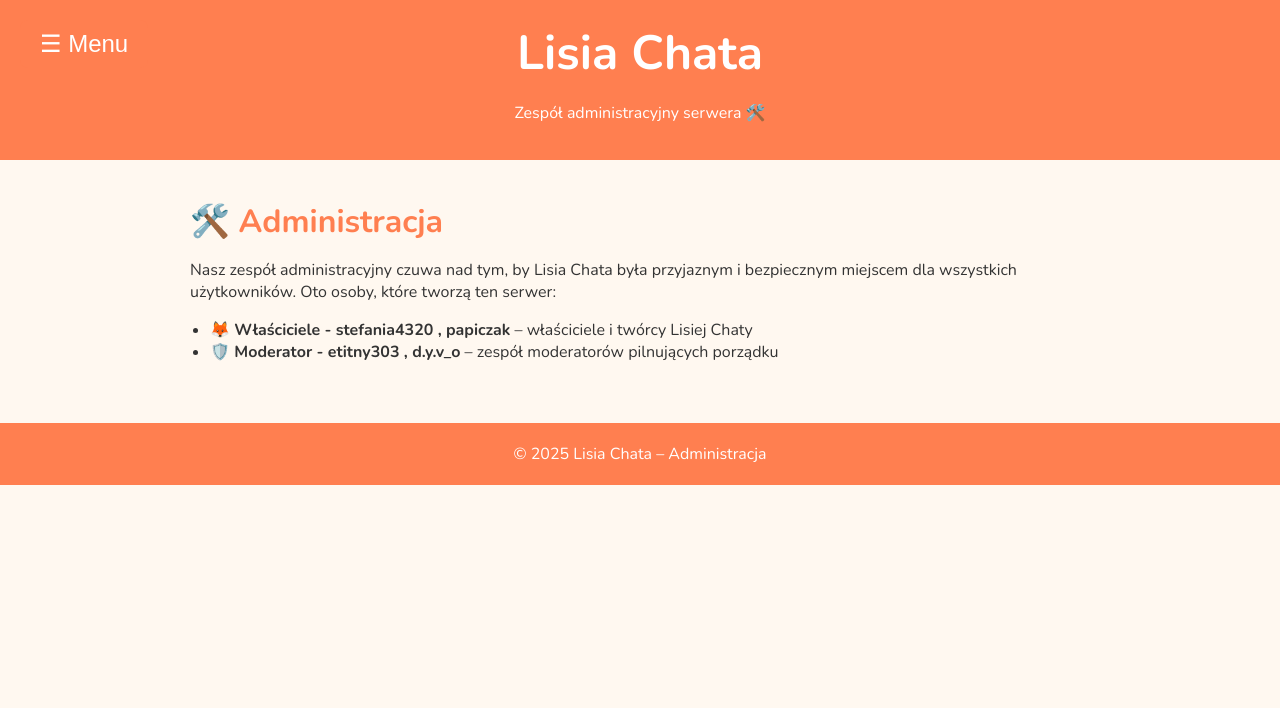
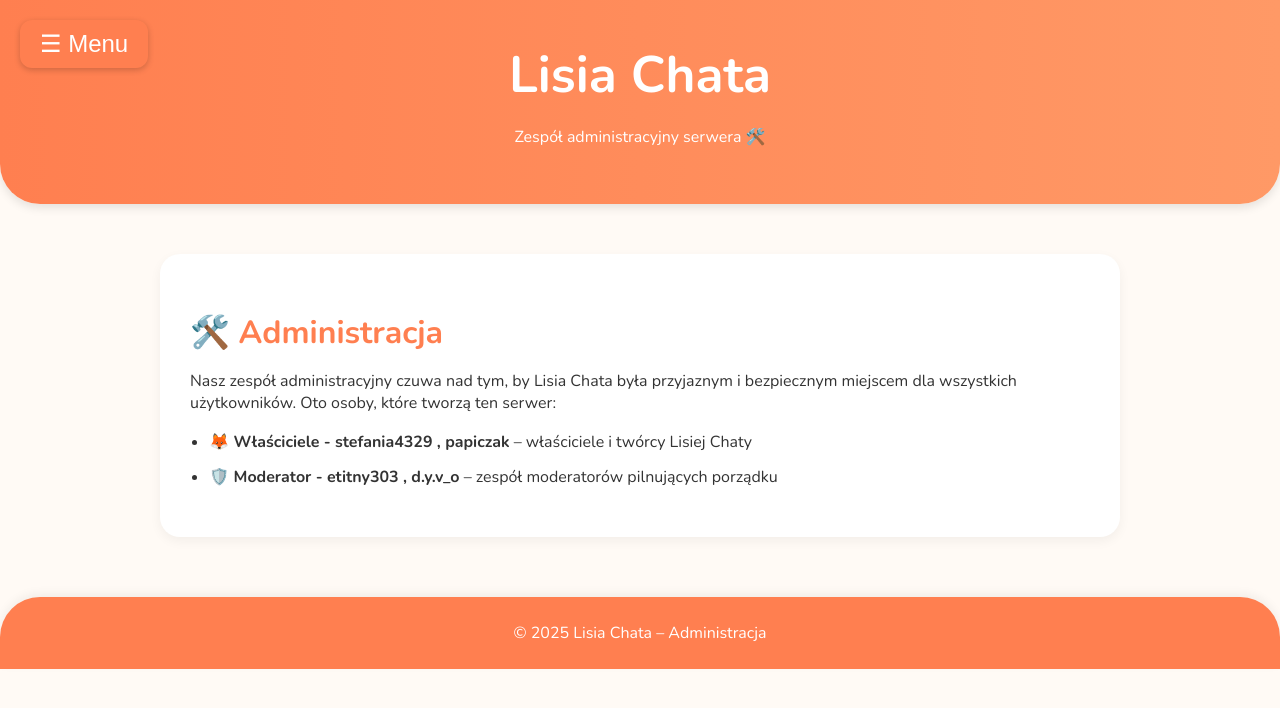
Before and after one commit to papiczak/lisia-chata, a plain HTML site: page administracja.html in a window 1280 px wide. Drawn offline with nearby package versions, Linux system fonts and the light colour scheme.

Commit message:
administracja.html

```diff
--- a/administracja.html
+++ b/administracja.html
@@ -1,15 +1,15 @@
 <!DOCTYPE html>
 <html lang="pl">
 <head>
-    <meta charset="UTF-8">
-    <meta name="viewport" content="width=device-width, initial-scale=1.0">
+  <meta charset="UTF-8" />
+  <meta name="viewport" content="width=device-width, initial-scale=1.0" />
   <title>Lisia Chata – Administracja</title>
-    <link href="https://fonts.googleapis.com/css2?family=Nunito:wght@400;700&display=swap" rel="stylesheet">
+  <link href="https://fonts.googleapis.com/css2?family=Nunito:wght@400;700&display=swap" rel="stylesheet" />
   <style>
     body {
       margin: 0;
       font-family: 'Nunito', sans-serif;
-            background: #fff8f0;
+      background: #fffaf5;
       color: #333;
     }
 
@@ -19,11 +19,12 @@
       position: fixed;
       top: 0;
       left: 0;
-            background-color: #ff7f50;
+      background: linear-gradient(180deg, #ff7f50, #ff9966);
       overflow-x: hidden;
       transition: 0.3s;
       padding-top: 60px;
       z-index: 1000;
+      box-shadow: 2px 0 10px rgba(0, 0, 0, 0.2);
     }
 
     #sidebar a {
@@ -36,7 +37,7 @@
     }
 
     #sidebar a:hover {
-            background-color: #e66a3a;
+      background-color: rgba(255, 255, 255, 0.1);
     }
 
     #sidebarCloseBtn {
@@ -61,38 +62,58 @@
       top: 20px;
       left: 20px;
       z-index: 1001;
-            border-radius: 8px;
+      border-radius: 12px;
+      box-shadow: 0 2px 6px rgba(0, 0, 0, 0.2);
     }
 
     header {
-            background: #ff7f50;
+      background: linear-gradient(90deg, #ff7f50, #ff9966);
       color: white;
-            padding: 20px 10px;
+      padding: 40px 20px;
       text-align: center;
+      border-bottom-left-radius: 40px;
+      border-bottom-right-radius: 40px;
+      box-shadow: 0 4px 10px rgba(0, 0, 0, 0.1);
     }
+
     header h1 {
       margin: 0;
-            font-size: 3em;
+      font-size: 3.2em;
     }
+
     section {
       max-width: 900px;
-            margin: 40px auto;
-            padding: 0 20px;
+      margin: 50px auto;
+      padding: 30px;
+      background: white;
+      border-radius: 20px;
+      box-shadow: 0 4px 12px rgba(0, 0, 0, 0.05);
     }
+
     .section-title {
       font-size: 2em;
-            margin-bottom: 10px;
+      margin-bottom: 15px;
       color: #ff7f50;
     }
+
     ul {
-            padding-left: 20px;
+      padding-left: 1.2em;
     }
+
+    ul li {
+      margin-bottom: 10px;
+      line-height: 1.6;
+    }
+
     footer {
       text-align: center;
-            padding: 20px;
+      padding: 25px;
       background: #ff7f50;
       color: white;
       margin-top: 60px;
+      border-top-left-radius: 40px;
+      border-top-right-radius: 40px;
+      box-shadow: 0 -4px 10px rgba(0, 0, 0, 0.05);
     }
   </style>
 </head>
@@ -118,7 +139,7 @@
     Nasz zespół administracyjny czuwa nad tym, by Lisia Chata była przyjaznym i bezpiecznym miejscem dla wszystkich użytkowników. Oto osoby, które tworzą ten serwer:
   </p>
   <ul>
-        <li><strong>🦊 Właściciele - stefania4320 , papiczak</strong> – właściciele i twórcy Lisiej Chaty</li>
+    <li><strong>🦊 Właściciele - stefania4329 , papiczak</strong> – właściciele i twórcy Lisiej Chaty</li>
     <li><strong>🛡️ Moderator - etitny303 , d.y.v_o</strong> – zespół moderatorów pilnujących porządku</li>
   </ul>
 </section>
```
Lines whose indentation alone changed are shown as unchanged.
